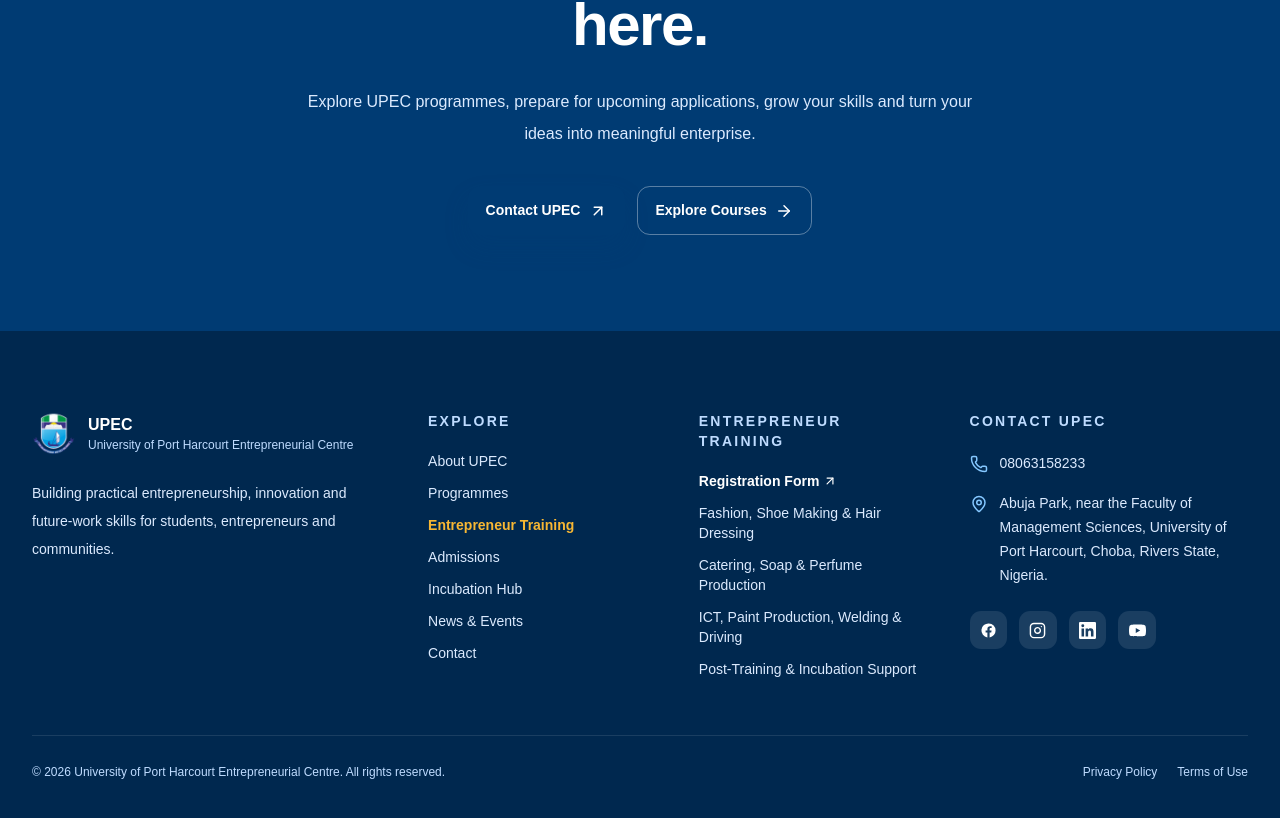
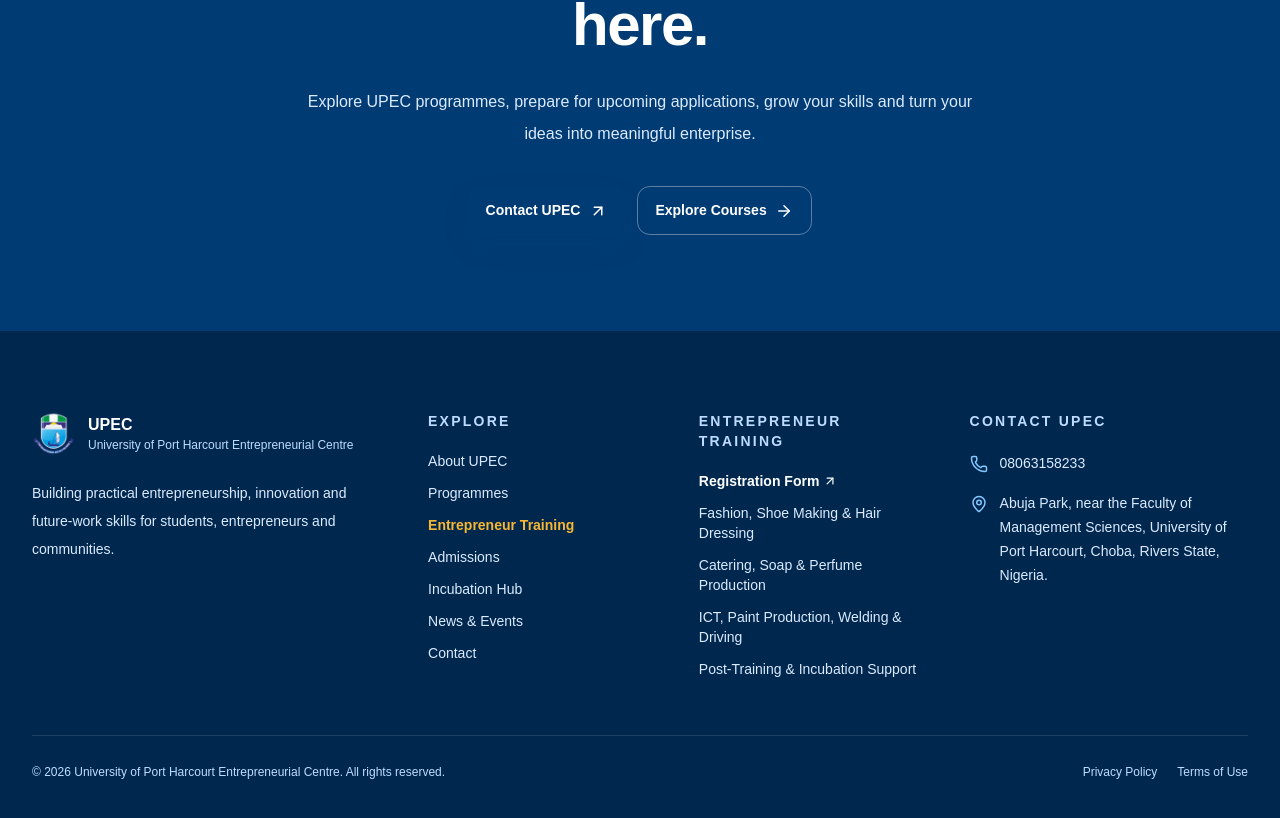
Before and after one commit to ChiekeNN/upec-digital-campus, a Next.js app: page / in a window 1280 px wide. Shown: the part 7830-8648 px from the top of the page. Built offline with nearby package versions, Linux system fonts and the light colour scheme.

Commit message:
Remove social media icons from footer on all pages
Co-authored-by: arena-agent <297053741+arena-agent@users.noreply.github.com>

```diff
--- a/src/components/Footer.tsx
+++ b/src/components/Footer.tsx
@@ -2,48 +2,6 @@ import Link from "next/link";
 import { ArrowUpRight, MapPin, Phone } from "lucide-react";
 import { siteConfig } from "@/data/site";
 
-function FacebookIcon() {
-  return (
-    <svg viewBox="0 0 24 24" width="17" height="17" fill="currentColor">
-      <path d="M22 12a10 10 0 1 0-11.56 9.88v-6.99H7.9V12h2.54V9.8c0-2.5 1.49-3.89 3.78-3.89 1.09 0 2.24.2 2.24.2v2.46h-1.26c-1.24 0-1.63.77-1.63 1.56V12h2.78l-.45 2.89h-2.33v6.99A10 10 0 0 0 22 12Z" />
-    </svg>
-  );
-}
-
-function InstagramIcon() {
-  return (
-    <svg
-      viewBox="0 0 24 24"
-      width="17"
-      height="17"
-      fill="none"
-      stroke="currentColor"
-      strokeWidth="2"
-      strokeLinecap="round"
-      strokeLinejoin="round"
-    >
-      <rect x="2" y="2" width="20" height="20" rx="5" ry="5" />
-      <path d="M16 11.37A4 4 0 1 1 12.63 8 4 4 0 0 1 16 11.37z" />
-      <line x1="17.5" y1="6.5" x2="17.51" y2="6.5" />
-    </svg>
-  );
-}
-
-function LinkedinIcon() {
-  return (
-    <svg viewBox="0 0 24 24" width="17" height="17" fill="currentColor">
-      <path d="M20.45 20.45h-3.56v-5.57c0-1.33-.02-3.04-1.85-3.04-1.85 0-2.13 1.45-2.13 2.94v5.67H9.35V9h3.42v1.56h.05c.48-.9 1.64-1.85 3.37-1.85 3.6 0 4.27 2.37 4.27 5.46v6.28zM5.34 7.43a2.07 2.07 0 1 1 0-4.14 2.07 2.07 0 0 1 0 4.14zm1.78 13.02H3.55V9h3.57v11.45zM22.22 0H1.77C.79 0 0 .77 0 1.73v20.54C0 23.23.79 24 1.77 24h20.45c.98 0 1.78-.77 1.78-1.73V1.73C24 .77 23.2 0 22.22 0z" />
-    </svg>
-  );
-}
-
-function YoutubeIcon() {
-  return (
-    <svg viewBox="0 0 24 24" width="17" height="17" fill="currentColor">
-      <path d="M23.5 6.2a3.02 3.02 0 0 0-2.12-2.14C19.5 3.55 12 3.55 12 3.55s-7.5 0-9.38.51A3.02 3.02 0 0 0 .5 6.2 31.6 31.6 0 0 0 0 12a31.6 31.6 0 0 0 .5 5.8 3.02 3.02 0 0 0 2.12 2.14c1.88.51 9.38.51 9.38.51s7.5 0 9.38-.51a3.02 3.02 0 0 0 2.12-2.14A31.6 31.6 0 0 0 24 12a31.6 31.6 0 0 0-.5-5.8zM9.55 15.57V8.43L15.82 12l-6.27 3.57z" />
-    </svg>
-  );
-}
 
 export default function Footer() {
   return (
@@ -187,36 +145,6 @@ export default function Footer() {
               </div>
             </div>
 
-            <div className="mt-6 flex gap-3">
-              <a
-                href={siteConfig.social.facebook}
-                aria-label="Facebook"
-                className="social-icon"
-              >
-                <FacebookIcon />
-              </a>
-              <a
-                href={siteConfig.social.instagram}
-                aria-label="Instagram"
-                className="social-icon"
-              >
-                <InstagramIcon />
-              </a>
-              <a
-                href={siteConfig.social.linkedin}
-                aria-label="LinkedIn"
-                className="social-icon"
-              >
-                <LinkedinIcon />
-              </a>
-              <a
-                href={siteConfig.social.youtube}
-                aria-label="YouTube"
-                className="social-icon"
-              >
-                <YoutubeIcon />
-              </a>
-            </div>
           </div>
         </div>
 
```
